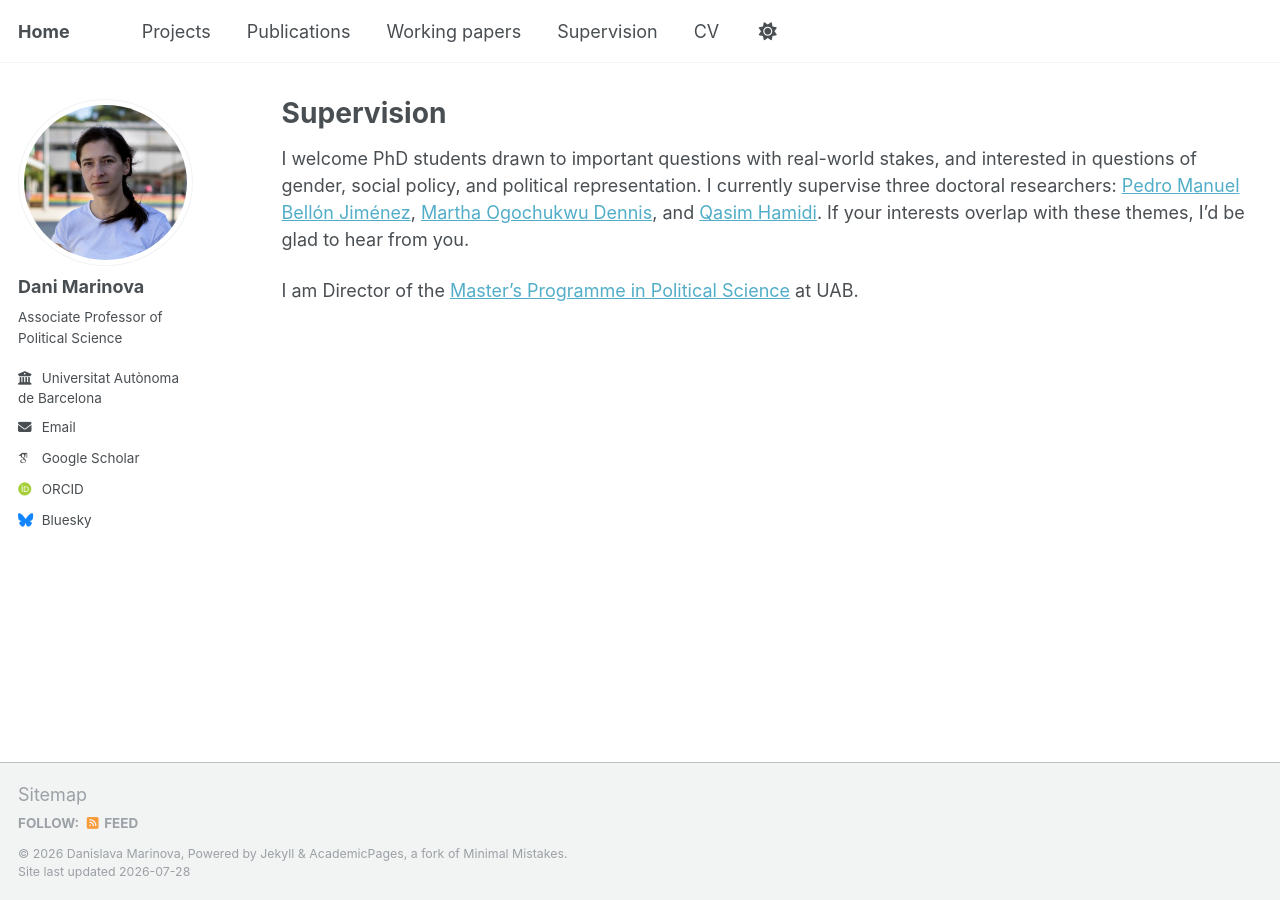
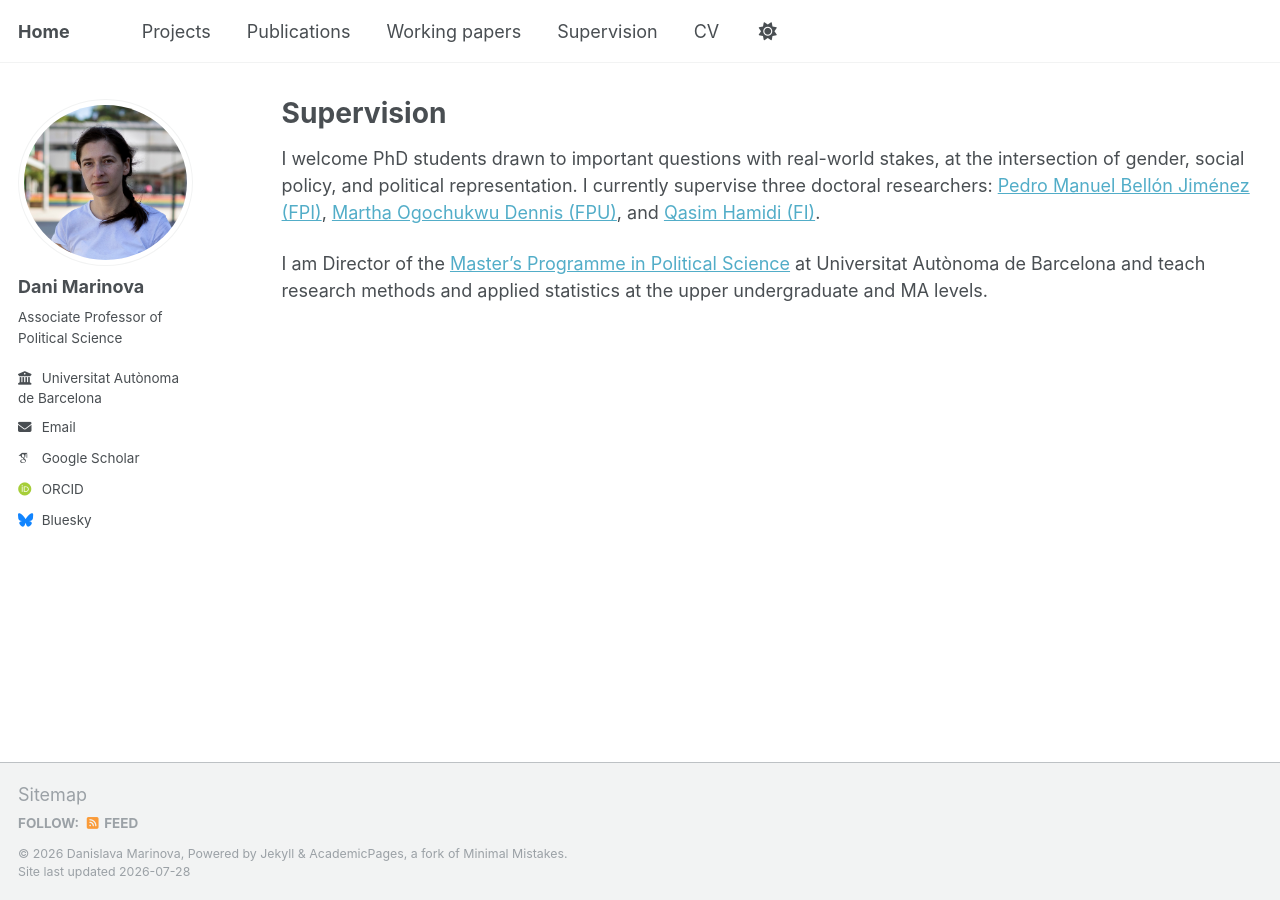
Before and after one commit to danimarinova/web, a Jekyll site: the page built from _pages/supervision.md, in a window 1280 px wide. Built offline with Jekyll 4.4.1, drawn with Linux system fonts in a browser that asks for light colours; some web fonts are replaced; a script that is not in the unit is left out.

Commit message:
Update supervision.md

```diff
--- a/_pages/supervision.md
+++ b/_pages/supervision.md
@@ -5,6 +5,6 @@ permalink: /supervision/
 author_profile: true
 ---
 
-I welcome PhD students drawn to important questions with real-world stakes, and interested in questions of gender, social policy, and political representation. I currently supervise three doctoral researchers: [Pedro Manuel Bellón Jiménez](https://scholar.google.es/citations?user=FoTexVsAAAAJ&hl=es), [Martha Ogochukwu Dennis](https://www.linkedin.com/in/martha-ogochukwu-dennis-694ba9172/), and [Qasim Hamidi](https://webs.uab.cat/grdec/team/). If your interests overlap with these themes, I'd be glad to hear from you.
+I welcome PhD students drawn to important questions with real-world stakes, at the intersection of gender, social policy, and political representation. I currently supervise three doctoral researchers: [Pedro Manuel Bellón Jiménez (FPI)](https://scholar.google.es/citations?user=FoTexVsAAAAJ&hl=es), [Martha Ogochukwu Dennis (FPU)](https://www.linkedin.com/in/martha-ogochukwu-dennis-694ba9172/), and [Qasim Hamidi (FI)](https://webs.uab.cat/grdec/team/).
 
-I am Director of the [Master's Programme in Political Science](https://master-ciencia-politica.uab.cat/) at UAB.
+I am Director of the [Master's Programme in Political Science](https://master-ciencia-politica.uab.cat/) at Universitat Autònoma de Barcelona and teach research methods and applied statistics at the upper undergraduate and MA levels.
```
